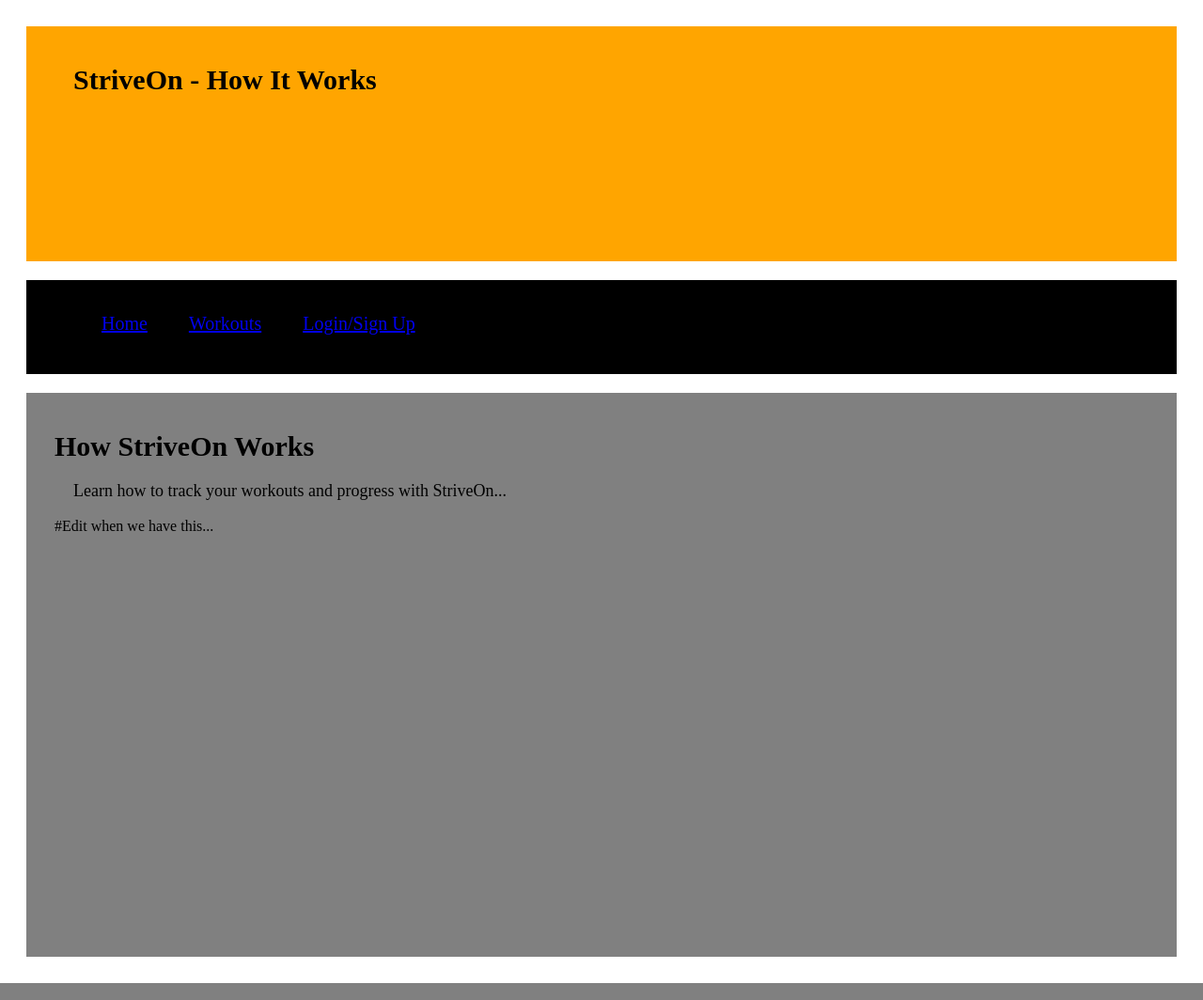
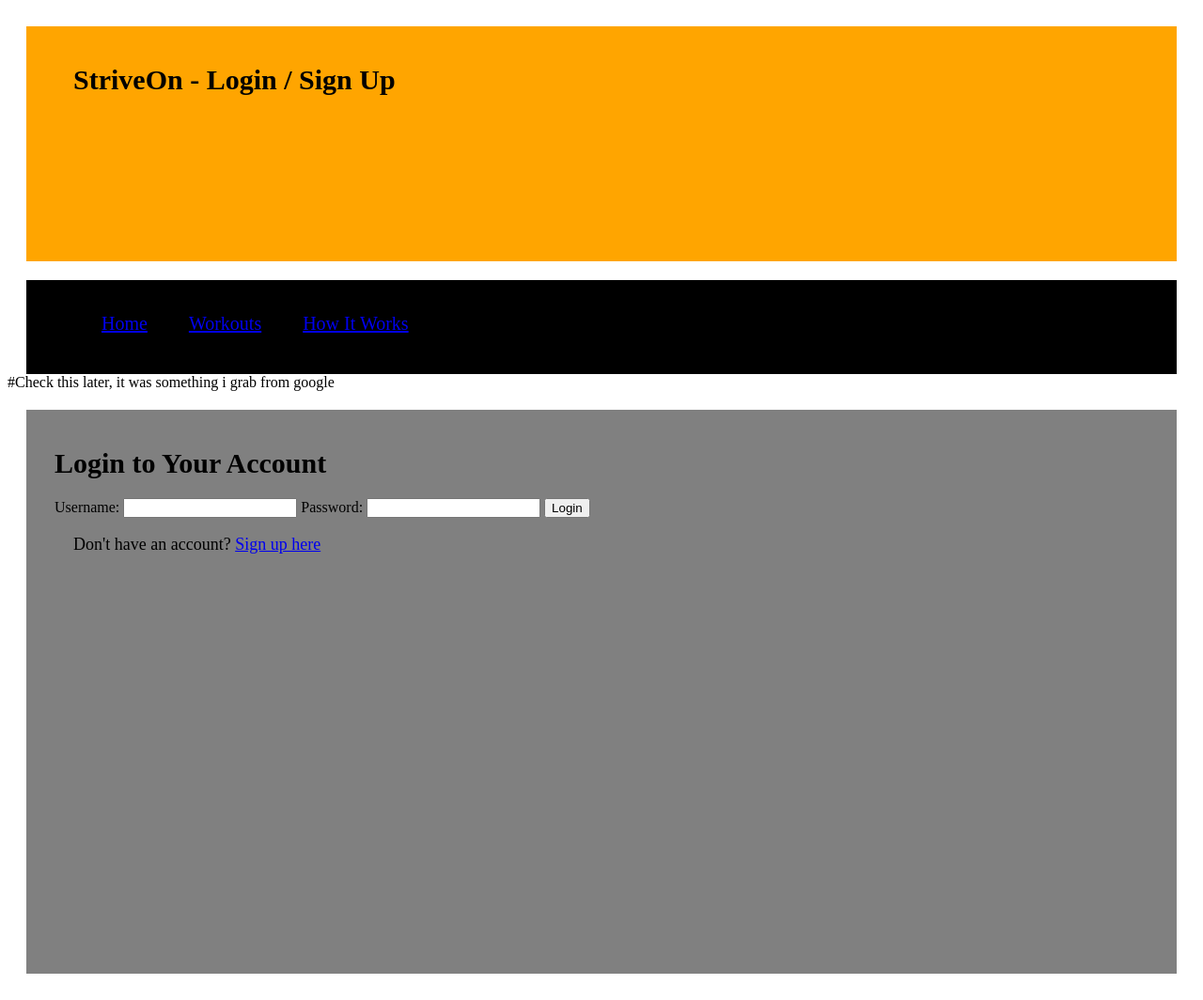
Before and after one commit to DonovanMiner/NoSQLProject, a Django app: template Landing/templates/Landing/login_signup.html in a window 1280 px wide. Shown: the whole page at 94% size. Run offline with Django 5.2, Linux system fonts and the light colour scheme; the template is opened without the code that fills it, so the values that code supplies are empty.

Commit message:
Update login_signup.html

```diff
--- a/Landing/templates/Landing/login_signup.html
+++ b/Landing/templates/Landing/login_signup.html
@@ -4,24 +4,32 @@
     <meta charset="utf-8" />
     {% load static %}
     <link rel="stylesheet" href="{% static 'Landing/Landing.css' %}" />
-    <title>How It Works</title>
+    <title>Login / Sign-up</title>
 </head>
 <body>
 
     <div class="HeaderDiv">
-        <h1>StriveOn - How It Works</h1>
+        <h1>StriveOn - Login / Sign Up</h1>
     </div>
 
     <div class="LinkBar">
         <p><a href="{% url 'home' %}">Home</a></p>
         <p><a href="{% url 'workouts' %}">Workouts</a></p>
-        <p><a href="{% url 'login_signup' %}">Login/Sign Up</a></p>
+        <p><a href="{% url 'how_it_works' %}">How It Works</a></p>
     </div>
 
+    #Check this later, it was something i grab from google
     <div class="BodyDiv">
-        <h1>How StriveOn Works</h1>
-        <p>Learn how to track your workouts and progress with StriveOn...</p>
-        #Edit when we have this...
+        <h1>Login to Your Account</h1>
+        <form method="POST" action="{% url 'login' %}">
+            {% csrf_token %}
+            <label for="username">Username:</label>
+            <input type="text" id="username" name="username" required />
+            <label for="password">Password:</label>
+            <input type="password" id="password" name="password" required />
+            <button type="submit">Login</button>
+        </form>
+        <p>Don't have an account? <a href="{% url 'signup' %}">Sign up here</a></p>
     </div>
 
 </body>
```
